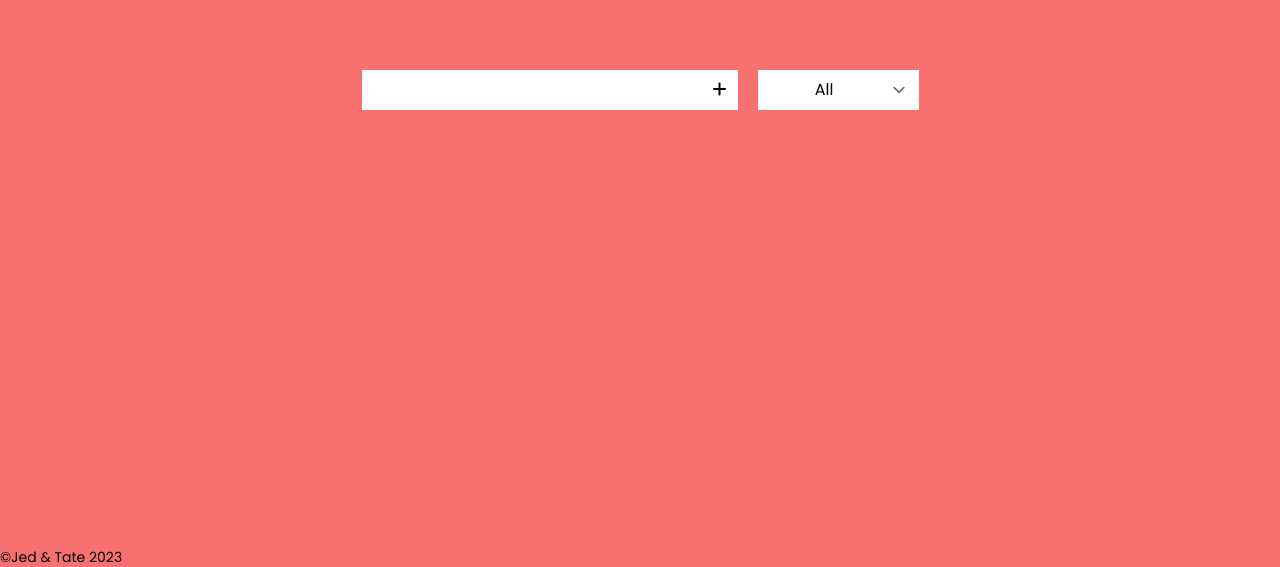
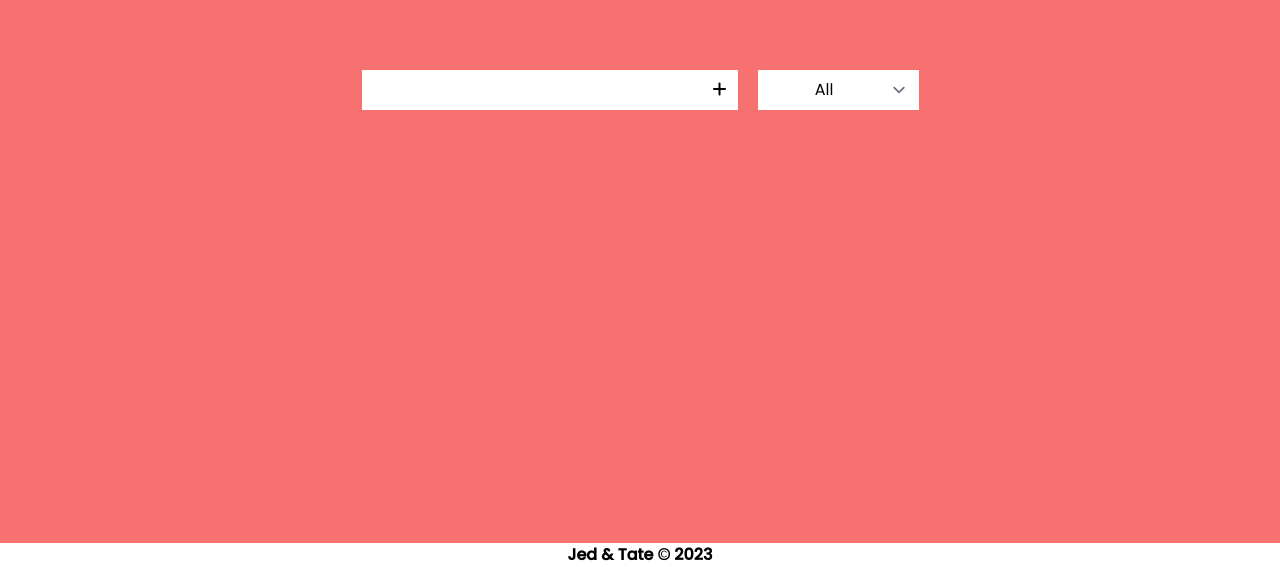
Before and after one commit to Jedx08/TodoList, a plain HTML site: page index.html in a window 1280 px wide. Shown: the part 233-800 px from the top of the page. Drawn offline with nearby package versions, Linux system fonts and the light colour scheme.

Commit message:
added some css (again)

```diff
--- a/index.html
+++ b/index.html
@@ -61,9 +61,14 @@
 
     <div class="js-html mt-10"></div>
     <div class="js-delete-all-container mt-10"></div>
-    <div class="fixed bottom-0 text-sm">&copy;Jed & Tate 2023</div>
+
+  </div>
+  <div class="absolute bottom-0 text-md font-bold text-center bg-white w-screen">
+  Jed & Tate &copy; 2023
   </div>
 </div>
+
+
 
 <script src="./index.js"></script>
 </body>
--- a/index.js
+++ b/index.js
@@ -49,12 +49,10 @@ input.addEventListener('keydown', () => {
   }
 });
 
-
 addTodo();
 deleteTodo();
 markDone();
 deletingAllCondition();
-
 
 // functions
 
@@ -146,7 +144,6 @@ function randomId() {
   return random2;
 }
 
-
 function markDone() {
   document.querySelectorAll('.js-done')
   .forEach((button) => {
```
